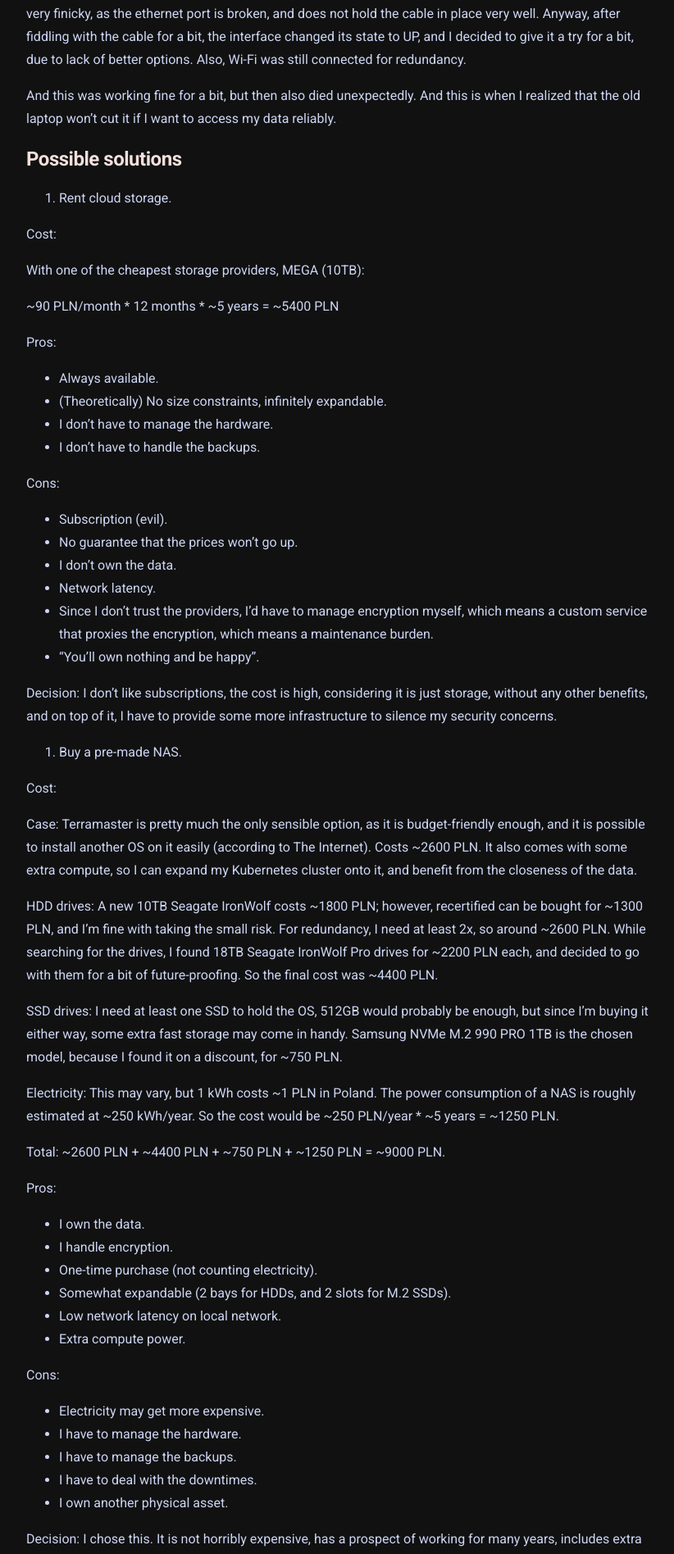
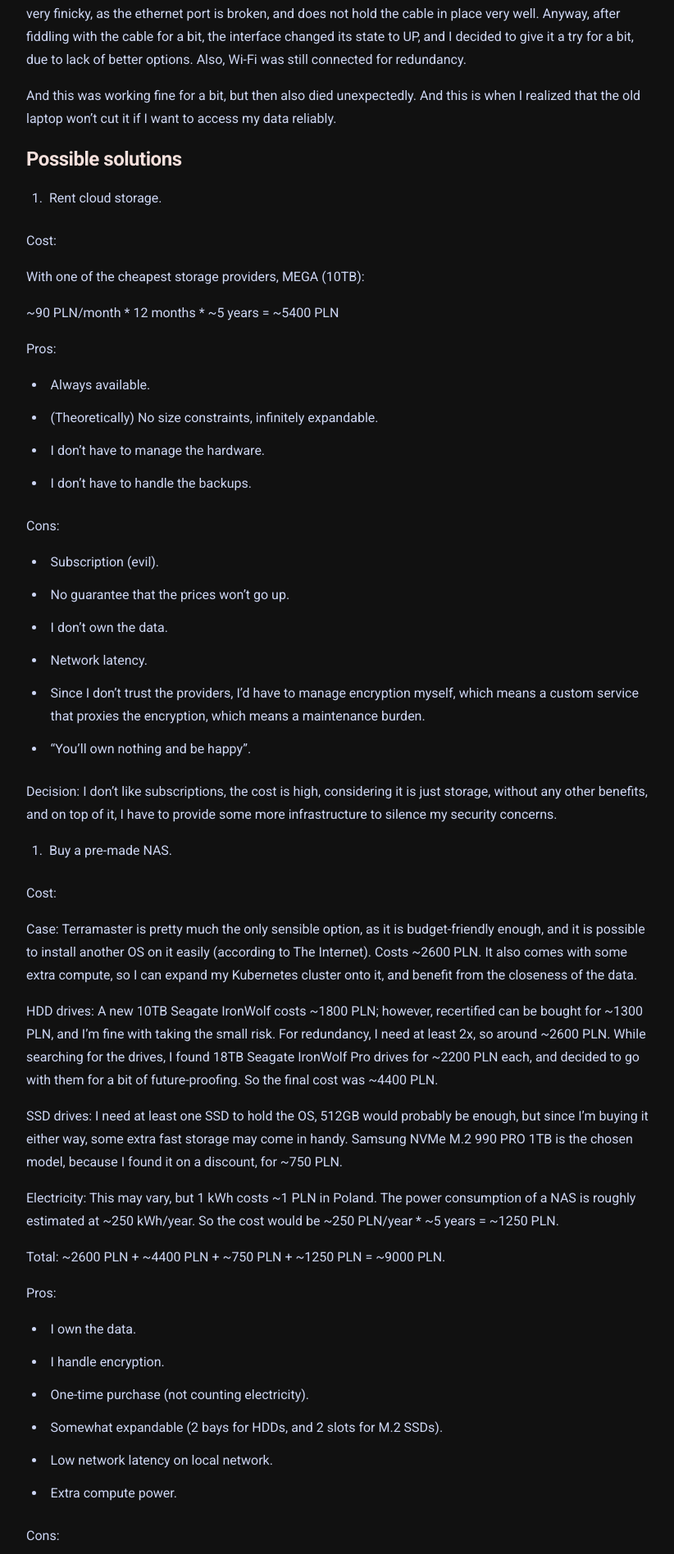
Before and after one commit to NikodemMarek/blog, a Jekyll site: the page built from _posts/2026-08-21-i-need-storage.md, in a window 1280 px wide. Shown: the part 665-2561 px from the top of the page at 82% size, without its empty margins (228-1050 px from the left). Built offline with Jekyll 4.4.1, drawn with Linux system fonts in a browser that asks for light colours.

Commit message:
fix: improve readability of numbered lists

```diff
--- a/assets/css/styles.css
+++ b/assets/css/styles.css
@@ -123,6 +123,26 @@ blockquote {
 	color: var(--text);
 }
 
+ol,
+ul {
+	margin: 1rem 0 1.5rem;
+	padding-left: 1.5rem;
+}
+
+li {
+	margin: 0.45rem 0;
+	padding-left: 0.35rem;
+}
+
+ol li {
+	padding-left: 0.25rem;
+}
+
+ol > li + li,
+ul > li + li {
+	margin-top: 0.75rem;
+}
+
 blockquote {
 	margin: 1.4rem 0;
 	padding: 0.25rem 1rem;
```
